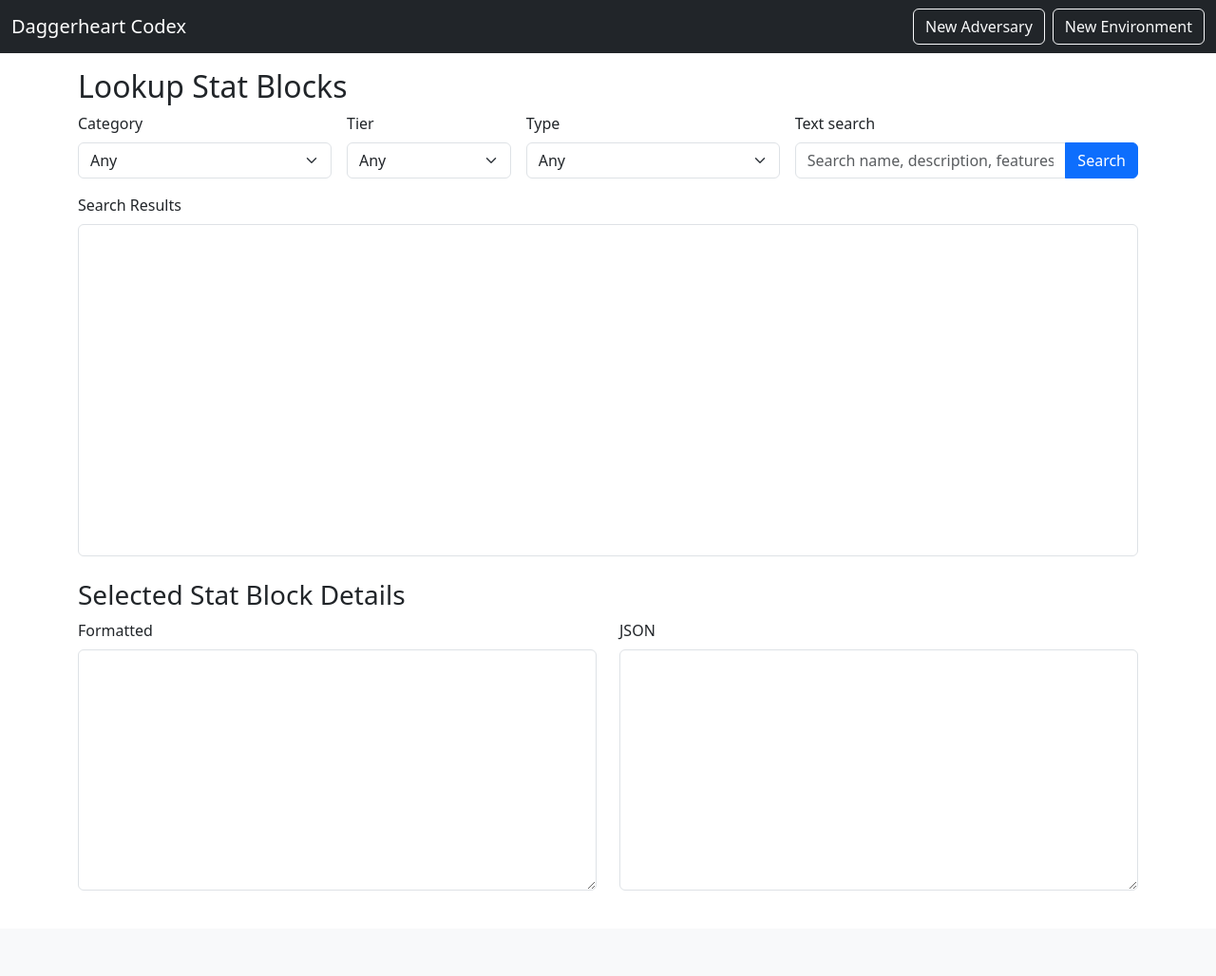
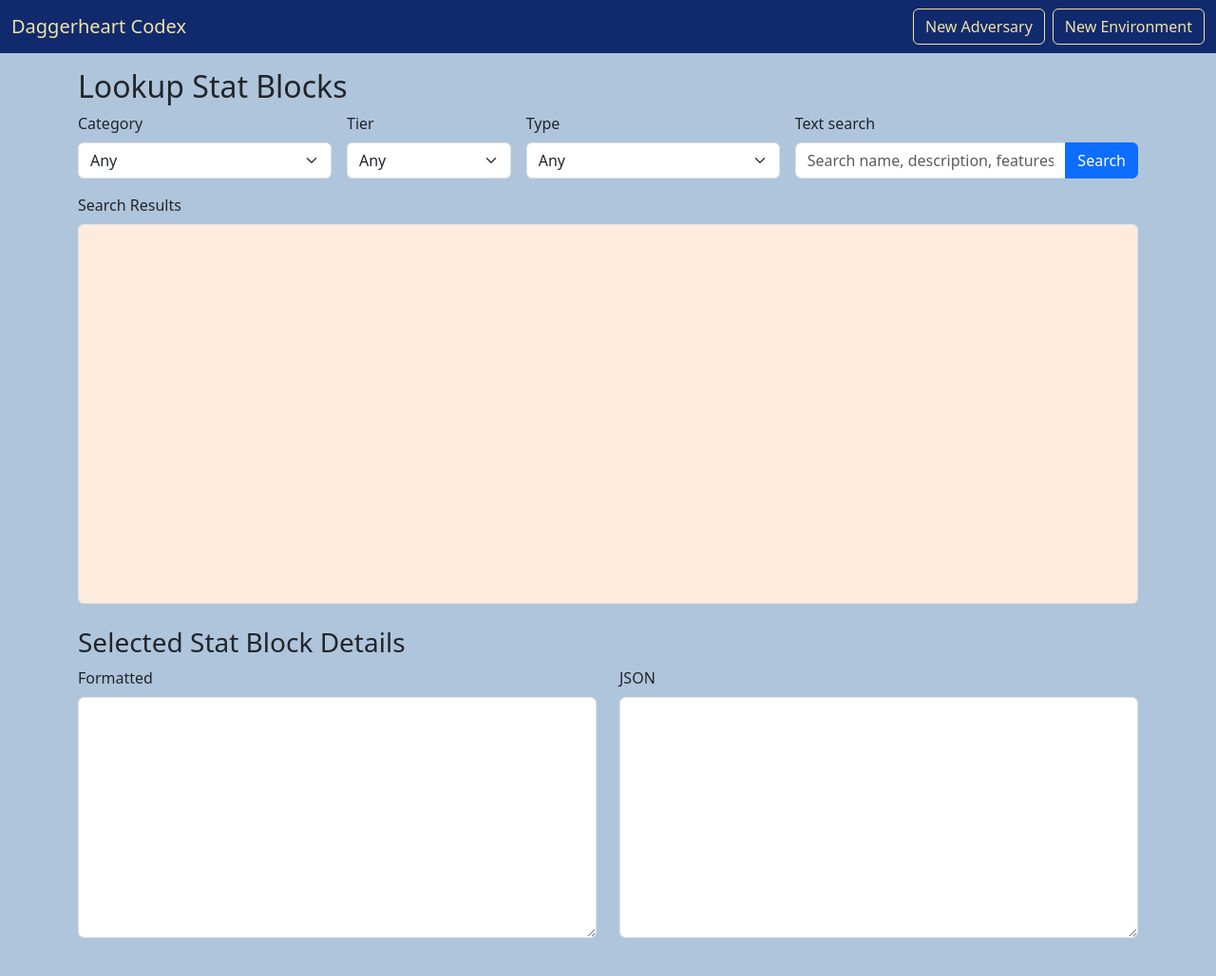
Before and after one commit to mabrown666/DaggerheartCodex, a Flask app: page / in a window 1280 px wide. Shown: the whole page at 95% size. Before the commit the page ends 938 px from the top, so only its background shows below. Run offline with Flask 2, Linux system fonts and the light colour scheme.

Commit message:
Improvied the look

```diff
--- a/app.py
+++ b/app.py
@@ -187,4 +187,4 @@
 
 
 if __name__ == '__main__':
-    app.run(debug=True)
+    app.run(host='0.0.0.0', port=8282, debug=True)
--- a/static/styles.css
+++ b/static/styles.css
@@ -1,9 +1,32 @@
-body { padding-bottom: 40px; }
+body {
+  padding-bottom: 40px;
+  background-color: #AFC5DC;
+}
 .feature-item .card-body { padding: 10px; }
 
 #results {
-  height: 350px;
+  height: 400px;
   overflow-y: auto;
+  background-color: #ffebdc;
   border: 1px solid #dee2e6; /* Bootstrap's default border color */
   border-radius: .375rem; /* Bootstrap's default border-radius */
 }
+
+.results .card {
+  background-color: #EFE5C2;
+}
+
+.navbar-custom {
+  background-color: #112A6D;
+}
+
+.navbar-custom .navbar-brand,
+.navbar-custom .btn-outline-light {
+  color: #EFE3A7;
+  border-color: #EFE3A7;
+}
+
+.navbar-custom .btn-outline-light:hover {
+  background-color: #EFE3A7;
+  color: #112A6D;
+}
--- a/templates/layout.html
+++ b/templates/layout.html
@@ -4,11 +4,12 @@
     <meta charset="utf-8">
     <meta name="viewport" content="width=device-width, initial-scale=1">
     <title>Daggerheart Codex</title>
+    <link rel="shortcut icon" href="{{ url_for('static', filename='favicon.ico') }}">
     <link href="https://cdn.jsdelivr.net/npm/bootstrap@5.3.0/dist/css/bootstrap.min.css" rel="stylesheet">
     <link rel="stylesheet" href="/static/styles.css">
   </head>
   <body>
-    <nav class="navbar navbar-expand-lg navbar-dark bg-dark mb-3">
+    <nav class="navbar navbar-expand-lg navbar-dark navbar-custom mb-3">
       <div class="container-fluid">
         <a class="navbar-brand" href="/">Daggerheart Codex</a>
         <div class="d-flex">
```
Also changed, not shown: static/favicon.ico (added).
